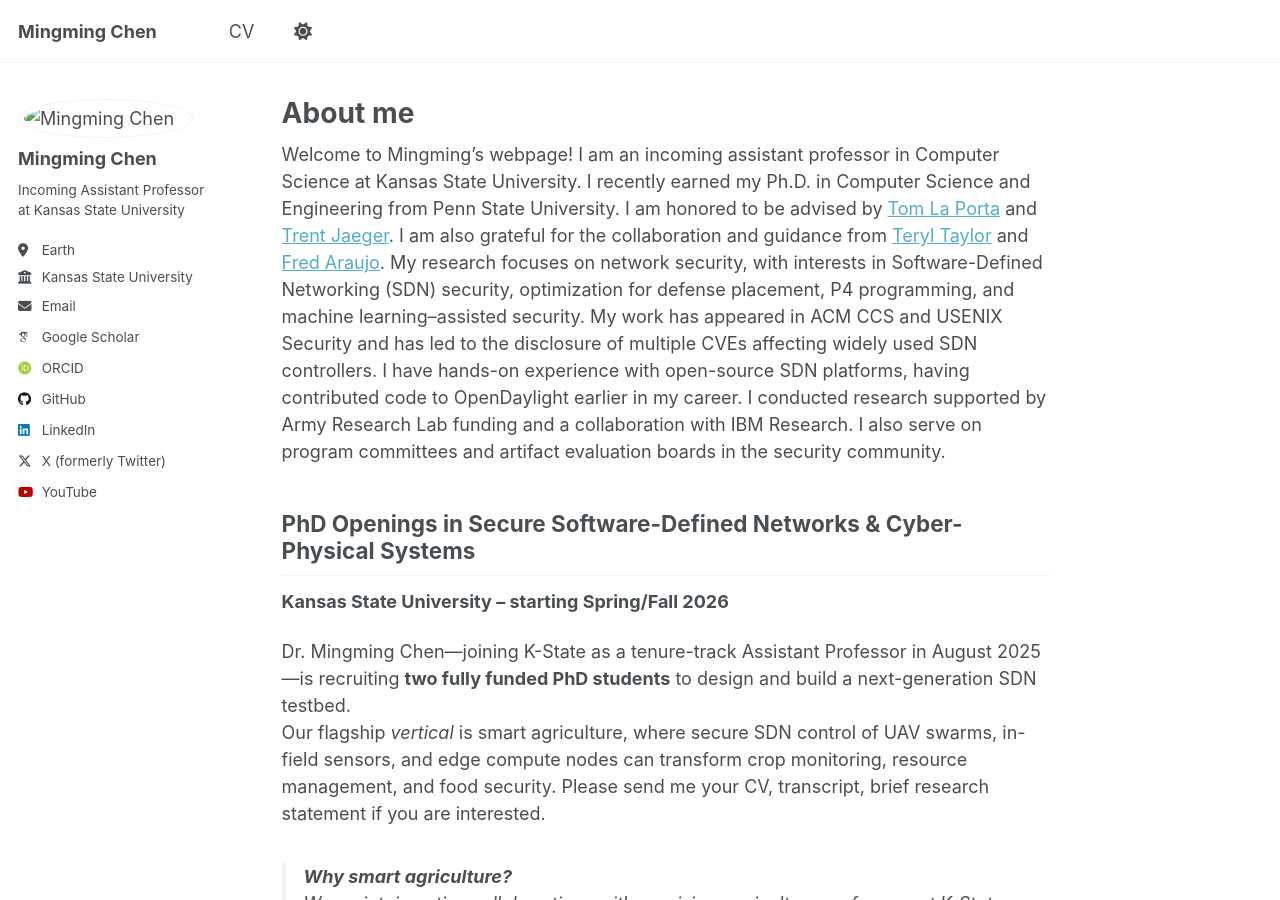
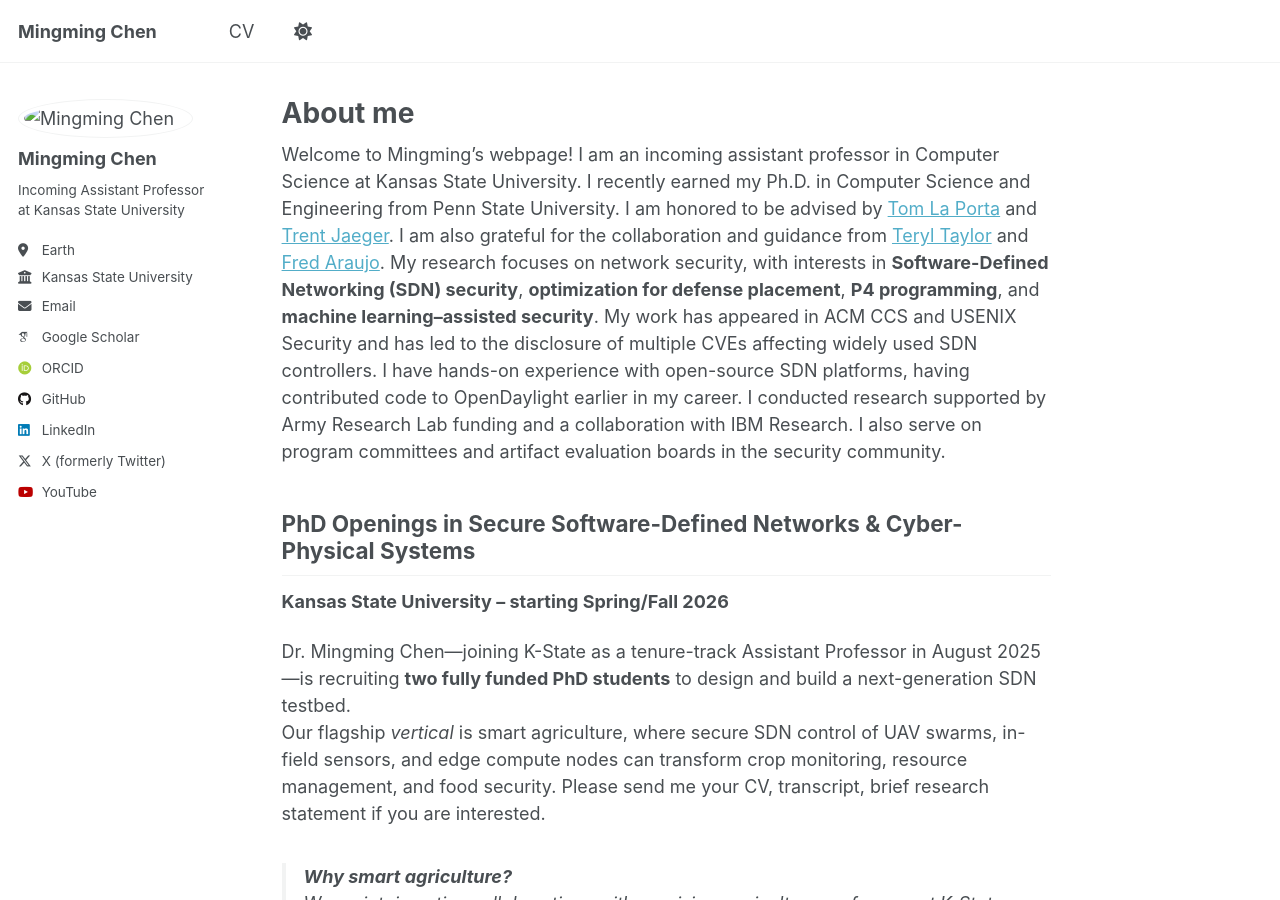
Before and after one commit to mzc796/mzc796.github.io, a Jekyll site: the page built from _pages/about.md, in a window 1280 px wide and 900 px high. Built offline with Jekyll 4.4.1, drawn with Linux system fonts in a browser that asks for light colours; some web fonts are replaced; a script that is not in the unit is left out.

```diff
--- a/_pages/about.md
+++ b/_pages/about.md
@@ -6,7 +6,7 @@ redirect_from:
   - /about/
   - /about.html
 ---
-Welcome to Mingming's webpage! I am an incoming assistant professor in Computer Science at Kansas State University. I recently earned my Ph.D. in Computer Science and Engineering from Penn State University. I am honored to be advised by [Tom La Porta](https://www.cse.psu.edu/~tfl12/) and [Trent Jaeger](https://www.trentjaeger.com/). I am also grateful for the collaboration and guidance from [Teryl Taylor](https://research.ibm.com/people/teryl-taylor) and [Fred Araujo](https://research.ibm.com/people/frederico-araujo). My research focuses on network security, with interests in Software-Defined Networking (SDN) security, optimization for defense placement, P4 programming, and machine learning–assisted security. My work has appeared in ACM CCS and USENIX Security and has led to the disclosure of multiple CVEs affecting widely used SDN controllers. I have hands-on experience with open-source SDN platforms, having contributed code to OpenDaylight earlier in my career. I conducted research supported by Army Research Lab funding and a collaboration with IBM Research. I also serve on program committees and artifact evaluation boards in the security community.
+Welcome to Mingming's webpage! I am an incoming assistant professor in Computer Science at Kansas State University. I recently earned my Ph.D. in Computer Science and Engineering from Penn State University. I am honored to be advised by [Tom La Porta](https://www.cse.psu.edu/~tfl12/) and [Trent Jaeger](https://www.trentjaeger.com/). I am also grateful for the collaboration and guidance from [Teryl Taylor](https://research.ibm.com/people/teryl-taylor) and [Fred Araujo](https://research.ibm.com/people/frederico-araujo). My research focuses on network security, with interests in **Software-Defined Networking (SDN) security**, **optimization for defense placement**, **P4 programming**, and **machine learning–assisted security**. My work has appeared in ACM CCS and USENIX Security and has led to the disclosure of multiple CVEs affecting widely used SDN controllers. I have hands-on experience with open-source SDN platforms, having contributed code to OpenDaylight earlier in my career. I conducted research supported by Army Research Lab funding and a collaboration with IBM Research. I also serve on program committees and artifact evaluation boards in the security community.
 
 ## PhD Openings in Secure Software-Defined Networks & Cyber-Physical Systems
 **Kansas State University – starting Spring/Fall 2026**
```
